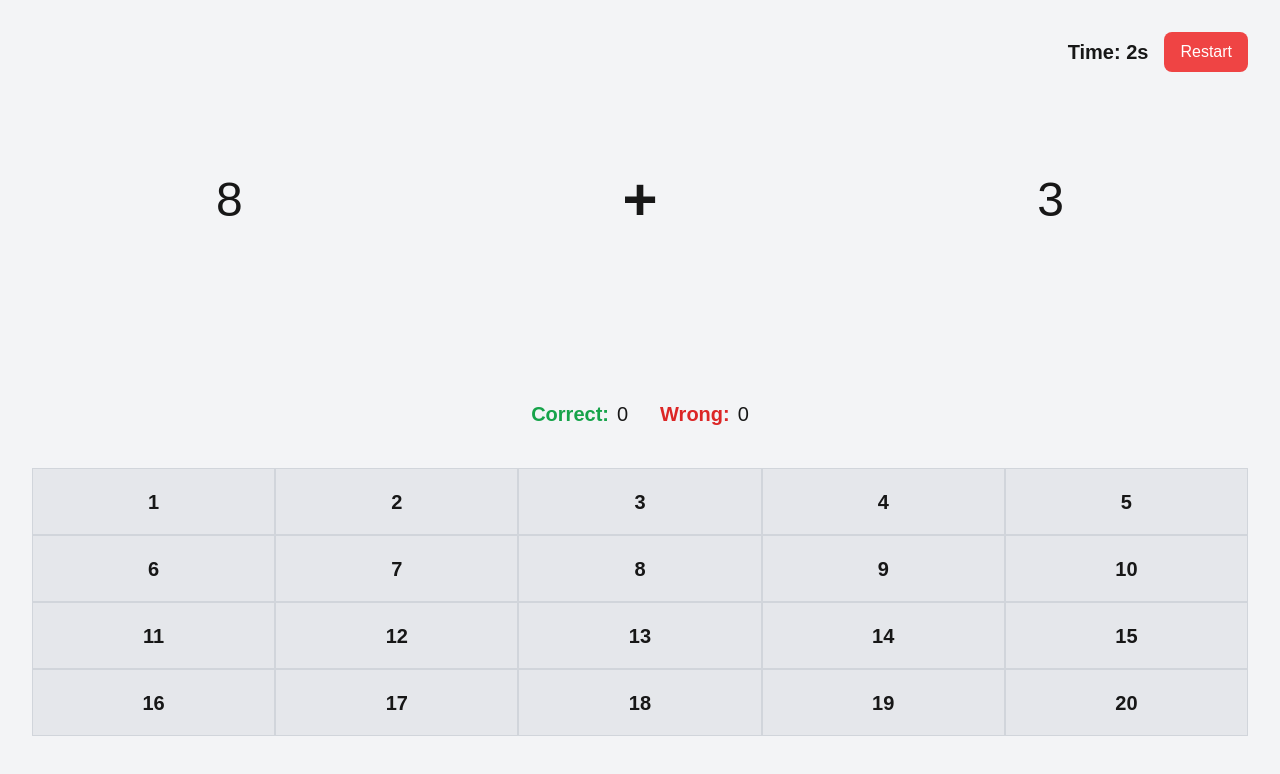
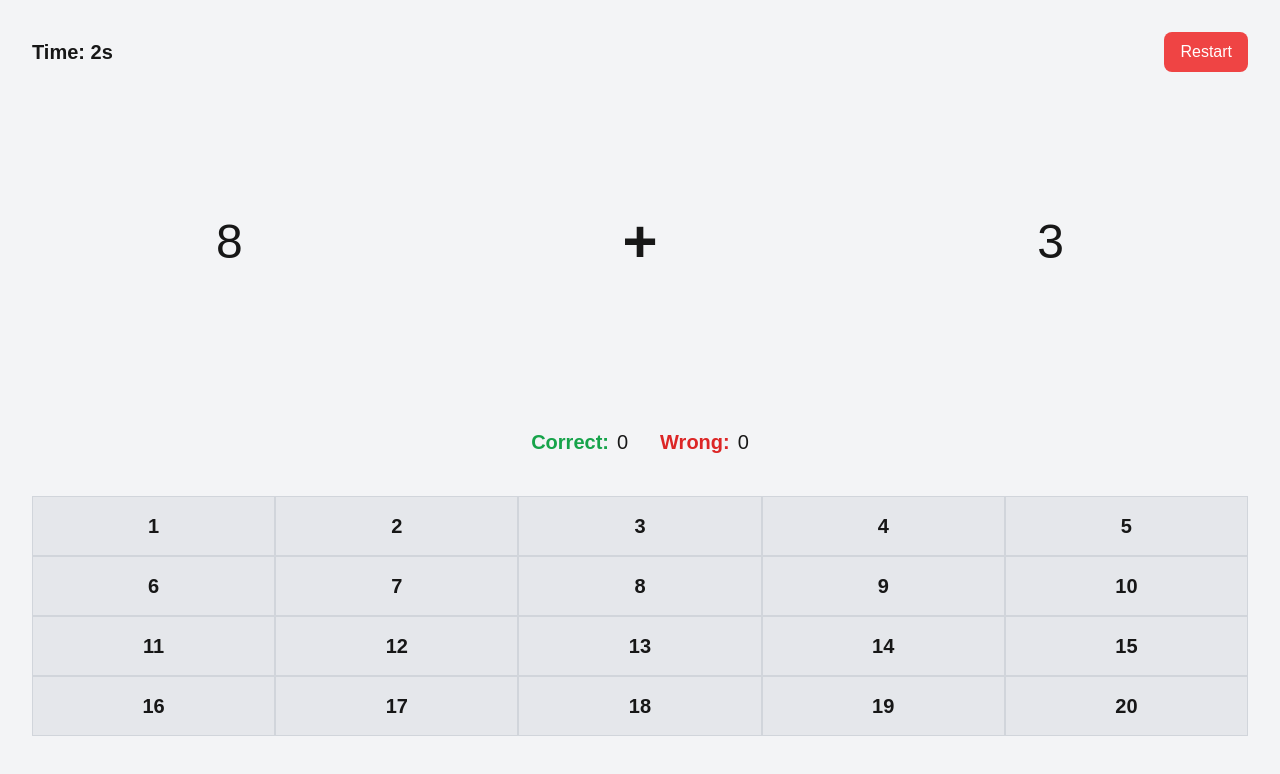
Before and after one commit to esniper/math-speed-drills, a Next.js app: page / in a window 1280 px wide. Both pictures are taken after a click on the button "Start". Shown: the top 774 px of the page. Built offline with nearby package versions, Linux system fonts and the light colour scheme.

Commit message:
More attempts of a fix

```diff
--- a/src/app/page.tsx
+++ b/src/app/page.tsx
@@ -18,7 +18,7 @@
   const [mode, setMode] = useState<"start" | "single" | "double" | null>(null);
   const [seconds, setSeconds] = useState(0);
   const [gameOver, setGameOver] = useState(false);
-  const [gameTime, setGameTime] = useState(120); // Default 2 minutes
+  const [gameTime, setGameTime] = useState(120);
 
   const correctSound = useRef<HTMLAudioElement | null>(null);
   const wrongSound = useRef<HTMLAudioElement | null>(null);
@@ -86,7 +86,7 @@
     }
   };
 
-  // Dynamically set the height to handle mobile browsers' UI changes
+  // Dynamically set the height to handle mobile browser UI changes
   useEffect(() => {
     const updateHeight = () => {
       document.documentElement.style.setProperty(
@@ -95,8 +95,8 @@
       );
     };
 
-    updateHeight(); // Set height on mount
-    window.addEventListener("resize", updateHeight); // Update height on resize
+    updateHeight();
+    window.addEventListener("resize", updateHeight);
 
     return () => window.removeEventListener("resize", updateHeight);
   }, []);
@@ -120,11 +120,8 @@
       className="flex flex-col bg-gray-100 p-4 md:p-8 overflow-hidden"
       style={{ height: "calc(var(--vh) * 100)" }}
     >
-      <audio ref={correctSound} src="/sounds/correct.mp3" preload="auto" />
-      <audio ref={wrongSound} src="/sounds/wrong.mp3" preload="auto" />
-      <audio ref={gameEndSound} src="/sounds/game-end.mp3" preload="auto" />
-
-      <div className="absolute top-4 right-4 m-4 flex items-center gap-4">
+      {/* Header */}
+      <header className="w-full flex justify-between items-center mb-4">
         <div className="text-lg md:text-xl font-semibold">Time: {seconds}s</div>
         <button
           className="px-4 py-2 bg-red-500 text-white rounded-lg hover:bg-red-600"
@@ -132,8 +129,9 @@
         >
           Restart
         </button>
-      </div>
+      </header>
 
+      {/* Main Content */}
       <div className="flex-1 grid grid-cols-1 md:grid-cols-3 gap-4 items-center">
         <div className="flex items-center justify-center p-4 overflow-hidden">
           {mode !== "start" ? (
@@ -156,6 +154,7 @@
         </div>
       </div>
 
+      {/* Buttons Grid and Scoreboard */}
       <div className="flex-1 flex flex-col items-center justify-between py-4 md:py-8">
         <Scoreboard correctCount={correctCount} wrongCount={wrongCount} />
         <div className="w-full h-full">
```
